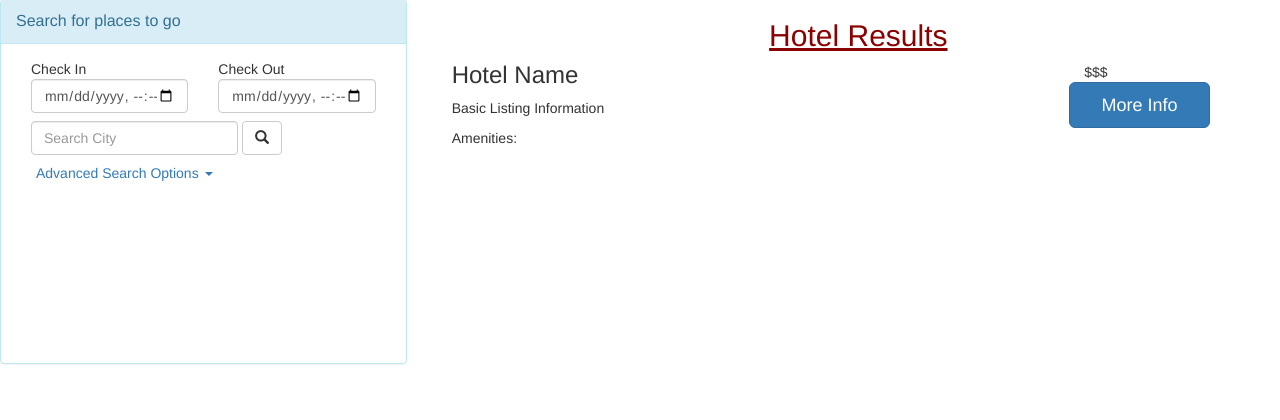
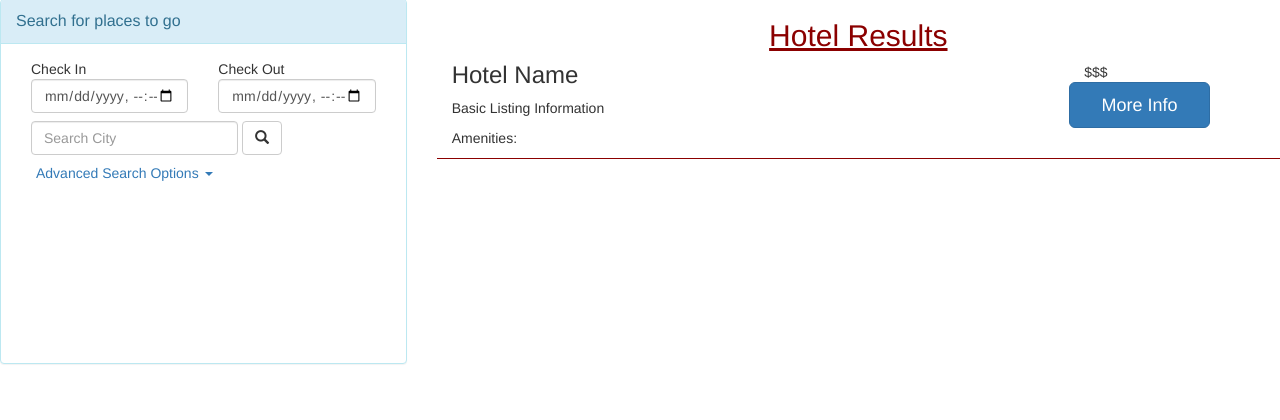
Before and after one commit to longp/Travel, a PHP site: page / in a window 1280 px wide. Shown: the part 328-748 px from the top of the page. Run offline with PHP 8.4, Linux system fonts and the light colour scheme; some libraries are stand-ins or nearby versions.

Commit message:
added solid red line to separate hotel listings

```diff
--- a/css/travel.css
+++ b/css/travel.css
@@ -76,6 +76,10 @@ td {
   overflow: hidden;
 }
 
+.listing {
+    border-bottom: 1px darkred solid;
+}
+
 #moreOptions, .btn-group {
   padding: 0;
   padding-left: 20px;
```
